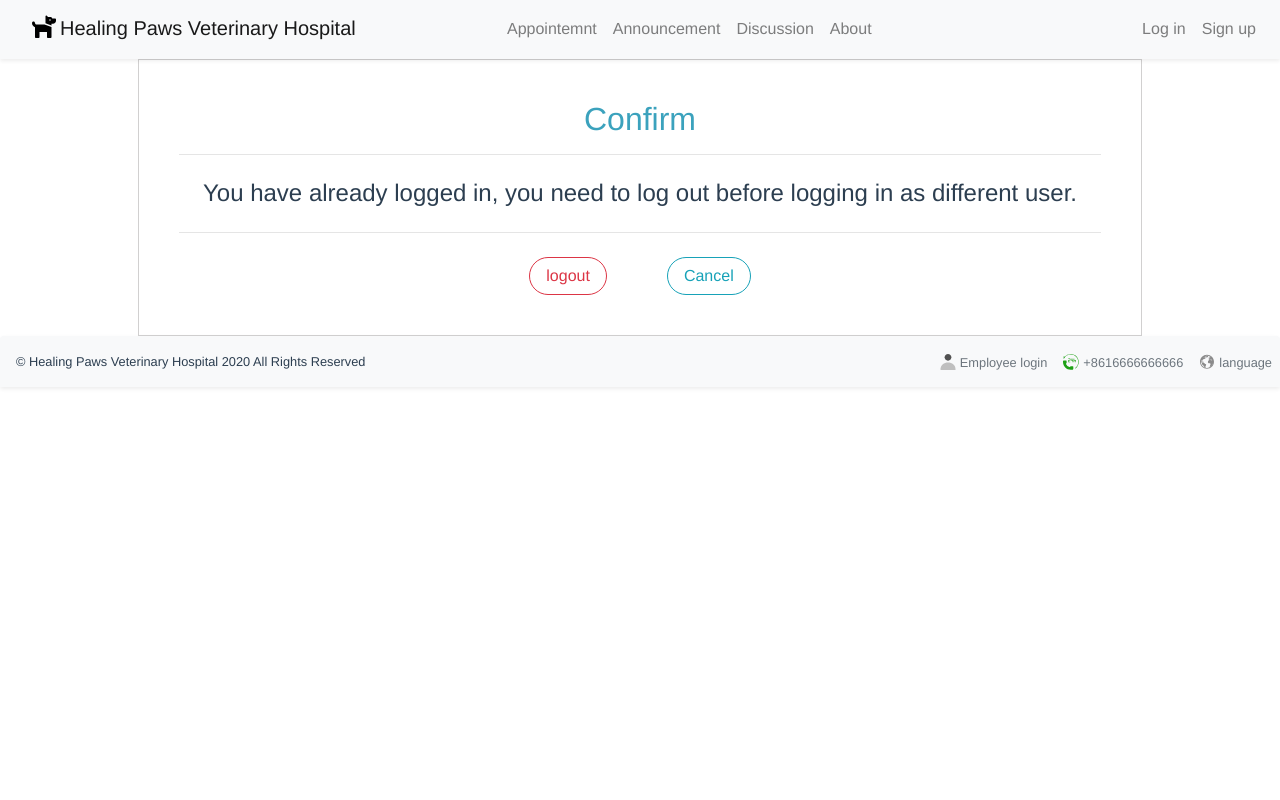
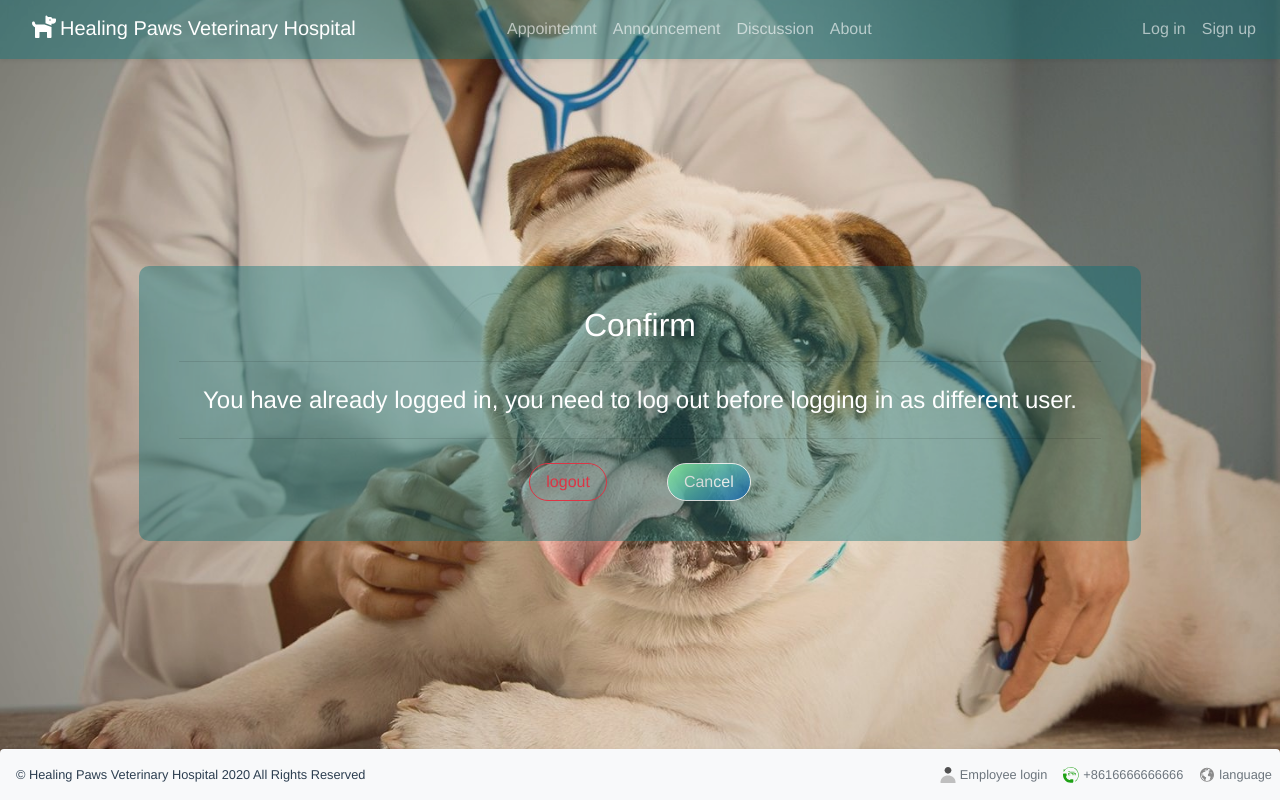
Before and after one commit to rtkCode/COMP3030J, a Vue app in the folder front-end/: page /#/logout in a window 1280 px wide. Built offline with nearby package versions, Linux system fonts and the light colour scheme.

Commit message:
optimize employee login & logout page UI

```diff
--- a/front-end/src/views/EmployeeLogIn.vue
+++ b/front-end/src/views/EmployeeLogIn.vue
@@ -1,8 +1,9 @@
 <template>
-  <div>
-    <HeaderIf :hospital="hospital" ref="header"></HeaderIf>
+  <div :style="bg">
+    <HeaderIf :hospital="hospital" :transparent="true" ref="header"></HeaderIf>
     <section class="content d-flex flex-column justify-content-center align-items-center">
 
+      <div class="login-card card px-4 py-5 shadow-lg">
         <div class="alert alert-info alert-dismissible fade show" role="alert">
           {{alertMessage}}
           <button type="button" class="close" data-dismiss="alert" aria-label="Close">
@@ -11,32 +12,35 @@
         </div>
 
         <form class="needs-validation" novalidate>
-        <div class="h3 mb-3 mr-4 text-left">{{$t("string.user.employeeLogin")}}</div>
+          <div class="h3 mb-3 mr-4 text-left text-white">{{$t("string.user.employeeLogin")}}</div>
           <div class="form">
             <div class="input-div text-left">
-            <label for="validationCustomUsername">{{$t("string.user.username")}}</label>
+              <label for="validationCustomUsername" class="text-white">{{$t("string.user.username")}}</label>
               <div class="input-group">
                 <div class="input-group-prepend">
-                <span class="input-group-text" id="inputGroupPrepend">@</span>
+                  <span class="input-group-text text-white button-gradient" id="inputGroupPrepend">@</span>
                 </div>
-              <input type="text" v-model="username" class="form-control" id="validationCustomUsername"
+                <input type="text" v-model="username" class="form-control bg-white50" id="validationCustomUsername"
                   aria-describedby="inputGroupPrepend" required />
               </div>
               <small class="invalid">{{$t("string.user.usernameInvalid")}}</small>
             </div>
 
             <div class="input-div text-left mt-1">
-            <label for="pw">{{$t("string.user.password")}}</label>
-            <input type="password" v-model="password" class="form-control" id="pw" required />
+              <label for="pw" class="text-white">{{$t("string.user.password")}}</label>
+              <input type="password" v-model="password" class="form-control bg-white50" id="pw" required />
               <small class="invalid">{{$t("string.user.passwordInvalid")}}</small>
             </div>
           </div>
         </form>
-      <button class="btn btn-outline-info mt-3 px-4" type="submit" @click="verifyUsername()" v-show="showButton">{{$t("string.user.login")}}</button>
-      <button class="btn btn-outline-info mt-2 px-4" type="button" v-show="!showButton" disabled>
+        <div>
+          <button class="btn button-gradient text-white rounded border-white mt-3 px-4" type="submit" @click="verifyUsername()" v-show="showButton">{{$t("string.user.login")}}</button>
+          <button class="btn button-gradient text-white rounded border-white mt-3 px-4" type="button" v-show="!showButton" disabled>
             <span class="spinner-border spinner-border-sm mb-1" role="status" aria-hidden="true"></span>
             {{$t("string.user.loading")}}
           </button>
+        </div>
+      </div>
     </section>
     <Message :hintTitle="loginHintTitle" :hintText="loginHintText" :failure="messageFailure"></Message>
     <Footer :hospital="hospital"></Footer>
@@ -53,6 +57,13 @@
   export default {
     data() {
       return {
+        bg: {
+          backgroundImage: "url(" + require("../../public/img/index.jpeg") + ")",
+          backgroundRepeat: "no-repeat",
+          backgroundSize: "cover",
+          backgroundPosition: "center"
+        },
+
         username: "",
         password: "",
         showButton: true,
@@ -76,6 +87,7 @@
 
     mounted() {
       $(".invalid").hide();
+      this.$global.resizeContent();
       if (this.alertMessage == undefined) $(".alert").alert("close");
     },
 
@@ -156,3 +168,11 @@
     }
   };
 </script>
+
+<style scoped>
+.login-card{
+  border-radius: 10px !important;
+  border: none !important;
+  background: rgba(0, 110, 117, 0.4);
+}
+</style>
--- a/front-end/src/views/LogOut.vue
+++ b/front-end/src/views/LogOut.vue
@@ -1,15 +1,15 @@
 <template>
-  <div>
-    <HeaderIf :hospital="hospital" ref="header"></HeaderIf>
+  <div :style="bg">
+    <HeaderIf :hospital="hospital" :transparent="true" ref="header"></HeaderIf>
 
     <div class="content d-flex justify-content-center align-items-center">
       <div class="confirm">
-        <h2>{{$t("string.user.confirm")}}</h2>
+        <h2 class="text-white">{{$t("string.user.confirm")}}</h2>
         <hr />
-        <h4 class="m-4">{{$t("string.user.logoutHint")}}</h4>
+        <h4 class="m-4 text-white">{{$t("string.user.logoutHint")}}</h4>
         <hr />
         <button class="btn btn-outline-danger rounded-pill mt-2 px-3" @click="logout" id="logout">{{$t("string.user.logout")}}</button>
-        <button class="btn btn-outline-info rounded-pill mt-2 px-3" @click="cancel" id="cancel">{{$t("string.user.cancel")}}</button>
+        <button class="btn button-gradient text-white border-white rounded-pill mt-2 px-3" @click="cancel" id="cancel">{{$t("string.user.cancel")}}</button>
       </div>
     </div>
 
@@ -29,6 +29,13 @@ export default {
 
   data(){
     return{
+      bg: {
+        backgroundImage: "url(" + require("../../public/img/index.jpeg") + ")",
+        backgroundRepeat: "no-repeat",
+        backgroundSize: "cover",
+        backgroundPosition: "center"
+      },
+
       fromPath: this.$route.query.from,
       toPath: this.$route.query.to,
     }
@@ -36,6 +43,10 @@ export default {
 
   props: {
     hospital: String
+  },
+
+  mounted() {
+    this.$global.resizeContent();
   },
 
   created() {
@@ -63,10 +74,13 @@ h2 {
 }
 
 .confirm {
-  border: 1px solid #d1d0d0;
+  /* border: 1px solid #d1d0d0; */
   padding: 40px;
   margin-left: 30px;
   margin-right: 30px;
+  border-radius: 10px;
+  border: none !important;
+  background: rgba(0, 110, 117, 0.4);
 }
 
 #logout {
```
Lines whose indentation alone changed are shown as unchanged.
